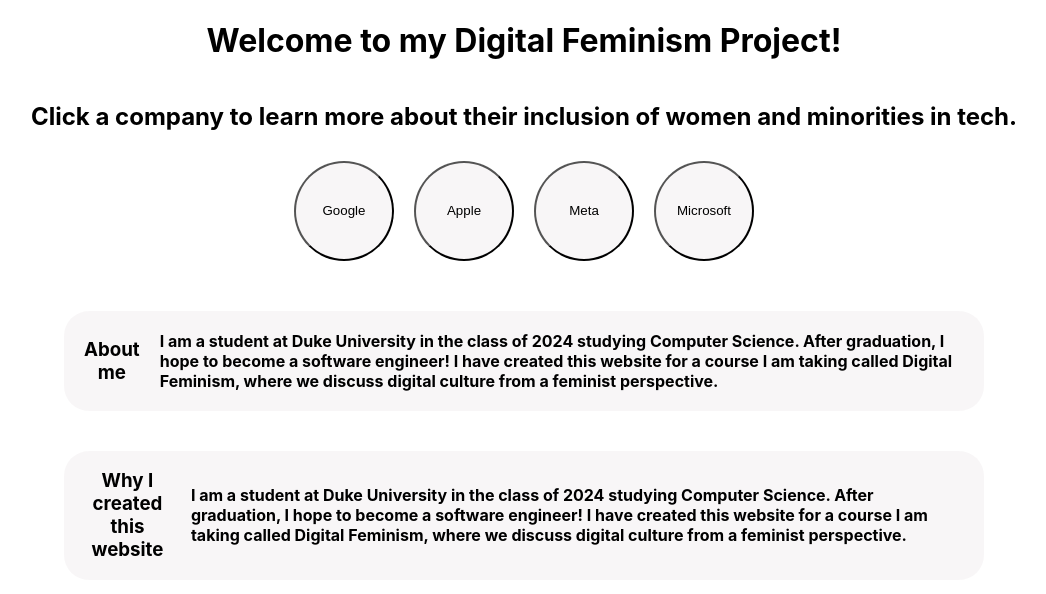
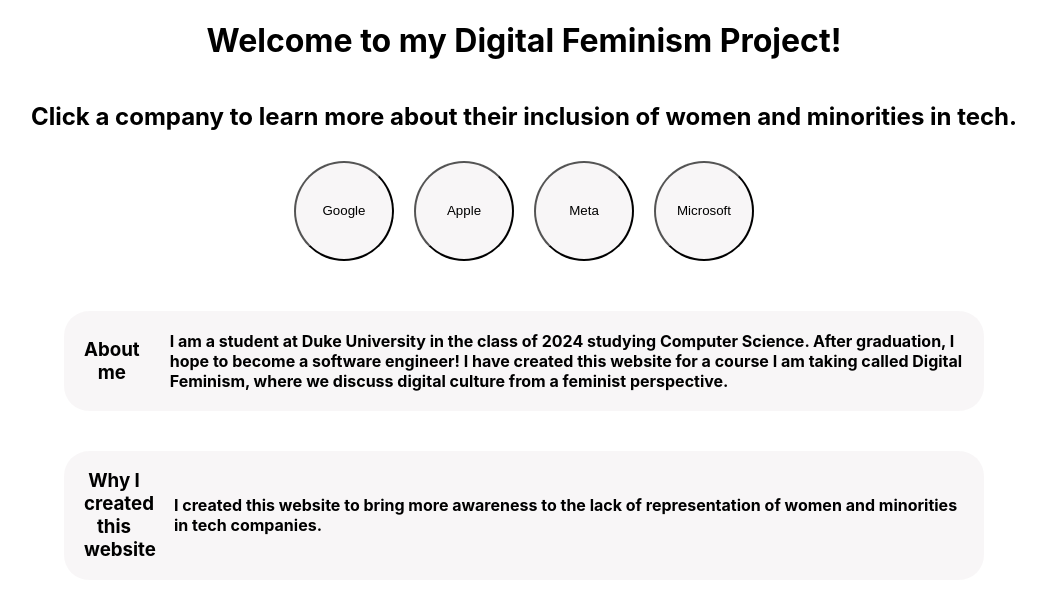
Before and after one commit to katherinebeltz/digitalfem-web, a React (Create React App) app: page /#/ in a window 1280 px wide. Shown: the top 594 px of the page, without its empty margins (116-1162 px from the left). Built offline with nearby package versions, Linux system fonts and the light colour scheme.

Commit message:
adding styling

```diff
--- a/src/Home.css
+++ b/src/Home.css
@@ -21,6 +21,8 @@
 .bigtext{
     text-align: center;
     font-size: 40;
+    width: 60px;
+    padding-right: 10px;
 }
 
 .text {
--- a/src/Home.js
+++ b/src/Home.js
@@ -32,7 +32,7 @@
     </div>
     <div className="texts">
     <h3 className="bigtext">Why I created this website</h3>
-    <h4 className="text">{about_me}</h4>
+    <h4 className="text">{why_website}</h4>
     </div>
 </div>
     )
```
